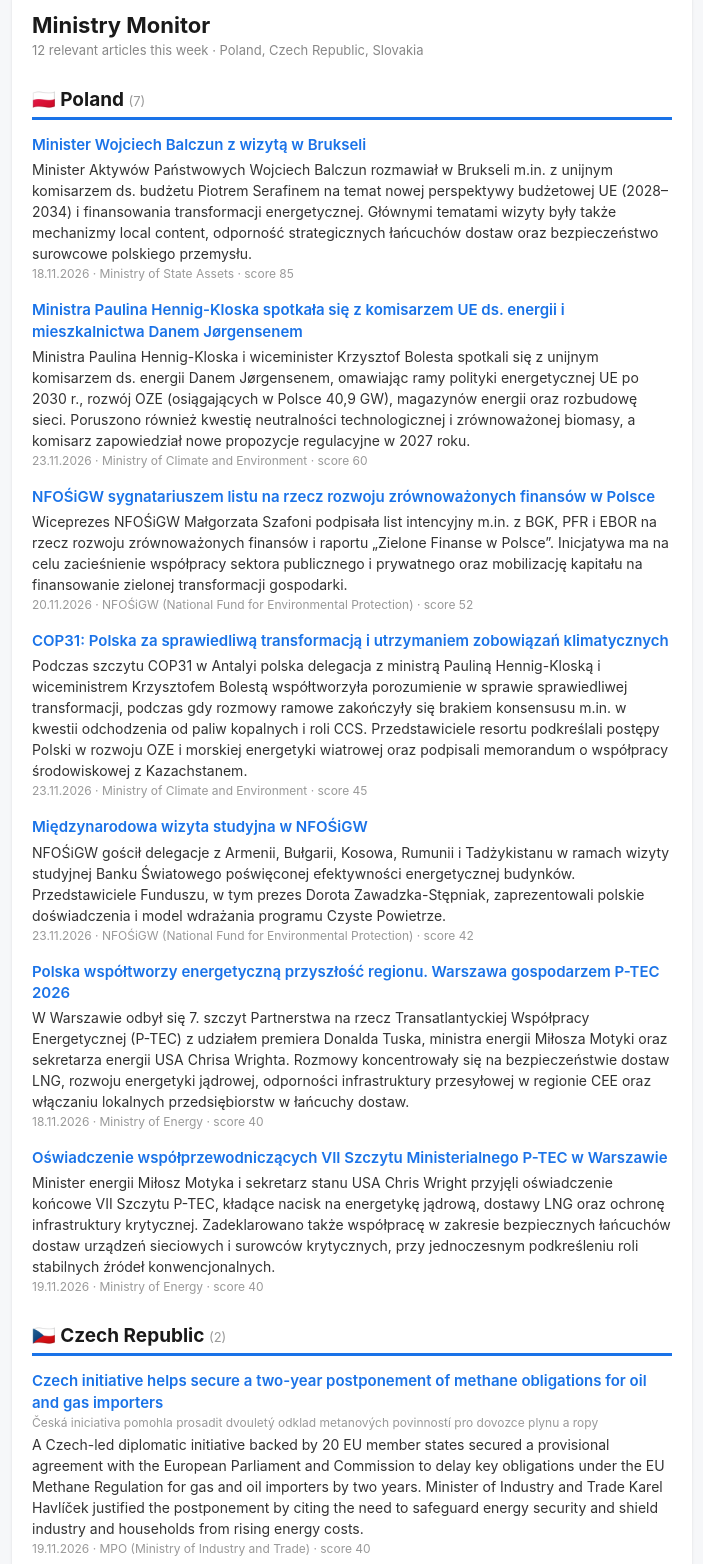
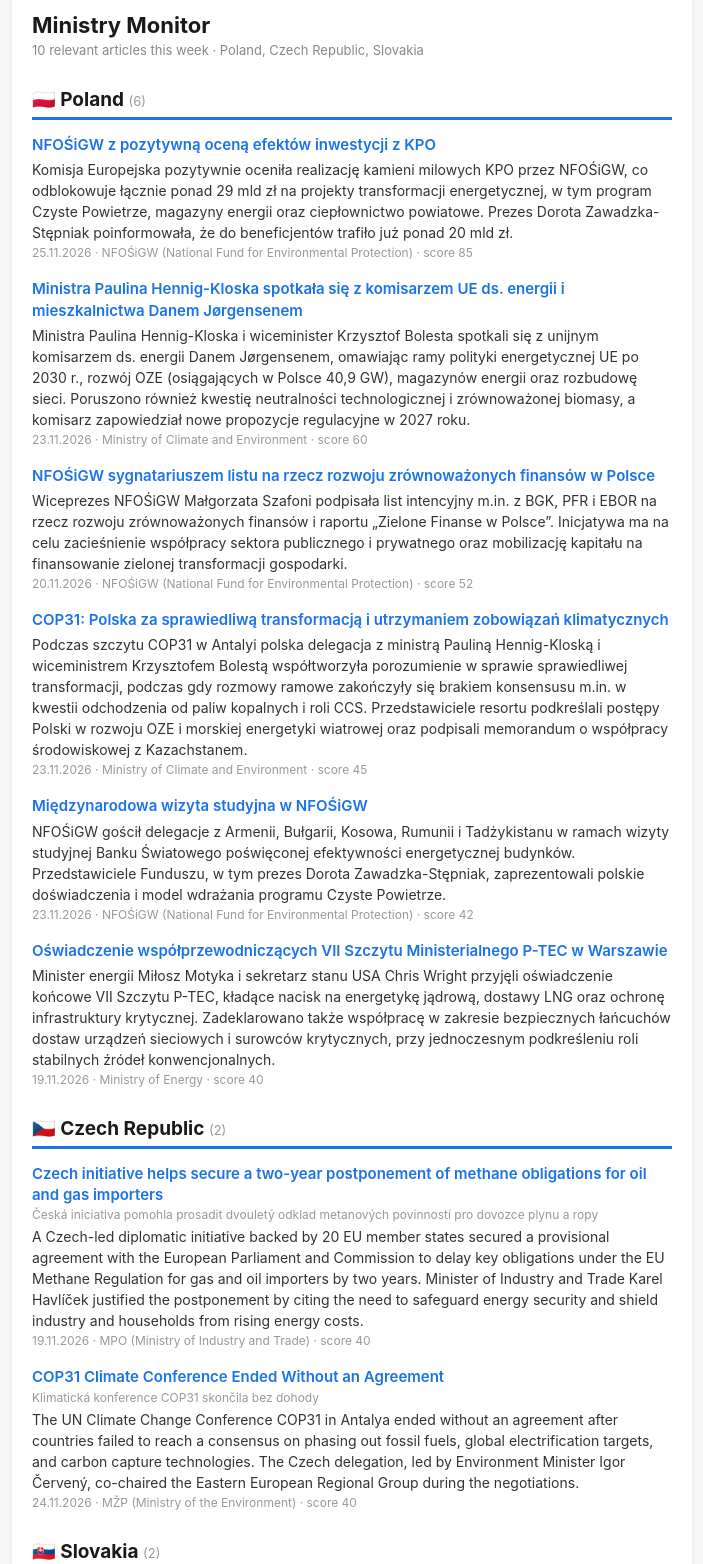
Before and after one commit to kalbarczykcleantechforcee/ministry-monitor, a website: page docs/index.html in a window 1280 px wide. Shown: the part 40-1604 px from the top of the page, without its empty margins (288-991 px from the left). Drawn offline with Linux system fonts and the light colour scheme.

Commit message:
data: daily run 2026-11-25

```diff
--- a/docs/index.html
+++ b/docs/index.html
@@ -6,15 +6,15 @@
 
     <div style="font-family:-apple-system,Segoe UI,Roboto,Helvetica,Arial,sans-serif;max-width:640px;margin:0 auto;padding:20px">
       <h1 style="color:#1a1a1a;font-size:22px;margin:0 0 4px">Ministry Monitor</h1>
-      <p style="color:#888;font-size:13px;margin:0">12 relevant articles this week · Poland, Czech Republic, Slovakia</p>
+      <p style="color:#888;font-size:13px;margin:0">10 relevant articles this week · Poland, Czech Republic, Slovakia</p>
 
-      <h2 style="color:#1a1a1a;font-size:19px;margin:30px 0 14px;border-bottom:3px solid #1a73e8;padding-bottom:6px">🇵🇱 Poland <span style="color:#999;font-size:13px;font-weight:normal">(7)</span></h2>
+      <h2 style="color:#1a1a1a;font-size:19px;margin:30px 0 14px;border-bottom:3px solid #1a73e8;padding-bottom:6px">🇵🇱 Poland <span style="color:#999;font-size:13px;font-weight:normal">(6)</span></h2>
 
     <div style="margin:0 0 18px">
-      <a href="https://www.gov.pl/web/aktywa-panstwowe/minister-wojciech-balczun-z-wizyta-w-brukseli" style="color:#1a73e8;text-decoration:none;font-size:15px;font-weight:600;line-height:1.35">Minister Wojciech Balczun z wizytą w Brukseli</a>
+      <a href="https://www.gov.pl/web/nfosigw/nfosigw-z-pozytywna-ocena-efektow-inwestycji-z-kpo" style="color:#1a73e8;text-decoration:none;font-size:15px;font-weight:600;line-height:1.35">NFOŚiGW z pozytywną oceną efektów inwestycji z KPO</a>
 
-      <p style="color:#333;margin:4px 0 2px;font-size:14px;line-height:1.5">Minister Aktywów Państwowych Wojciech Balczun rozmawiał w Brukseli m.in. z unijnym komisarzem ds. budżetu Piotrem Serafinem na temat nowej perspektywy budżetowej UE (2028–2034) i finansowania transformacji energetycznej. Głównymi tematami wizyty były także mechanizmy local content, odporność strategicznych łańcuchów dostaw oraz bezpieczeństwo surowcowe polskiego przemysłu.</p>
-      <div style="color:#999;font-size:12px">18.11.2026 · Ministry of State Assets · score 85</div>
+      <p style="color:#333;margin:4px 0 2px;font-size:14px;line-height:1.5">Komisja Europejska pozytywnie oceniła realizację kamieni milowych KPO przez NFOŚiGW, co odblokowuje łącznie ponad 29 mld zł na projekty transformacji energetycznej, w tym program Czyste Powietrze, magazyny energii oraz ciepłownictwo powiatowe. Prezes Dorota Zawadzka-Stępniak poinformowała, że do beneficjentów trafiło już ponad 20 mld zł.</p>
+      <div style="color:#999;font-size:12px">25.11.2026 · NFOŚiGW (National Fund for Environmental Protection) · score 85</div>
     </div>
     <div style="margin:0 0 18px">
       <a href="https://www.gov.pl/web/klimat/ministra-paulina-hennig-kloska-spotkala-sie-z-komisarzem-ue-ds-energii-i-mieszkalnictwa-danem-jrgensenem" style="color:#1a73e8;text-decoration:none;font-size:15px;font-weight:600;line-height:1.35">Ministra Paulina Hennig-Kloska spotkała się z komisarzem UE ds. energii i mieszkalnictwa Danem Jørgensenem</a>
@@ -41,12 +41,6 @@
       <div style="color:#999;font-size:12px">23.11.2026 · NFOŚiGW (National Fund for Environmental Protection) · score 42</div>
     </div>
     <div style="margin:0 0 18px">
-      <a href="https://www.gov.pl/web/energia/polska-wspoltworzy-energetyczna-przyszlosc-regionu-warszawa-gospodarzem-p-tec-2026" style="color:#1a73e8;text-decoration:none;font-size:15px;font-weight:600;line-height:1.35">Polska współtworzy energetyczną przyszłość regionu. Warszawa gospodarzem P-TEC 2026</a>
-
-      <p style="color:#333;margin:4px 0 2px;font-size:14px;line-height:1.5">W Warszawie odbył się 7. szczyt Partnerstwa na rzecz Transatlantyckiej Współpracy Energetycznej (P-TEC) z udziałem premiera Donalda Tuska, ministra energii Miłosza Motyki oraz sekretarza energii USA Chrisa Wrighta. Rozmowy koncentrowały się na bezpieczeństwie dostaw LNG, rozwoju energetyki jądrowej, odporności infrastruktury przesyłowej w regionie CEE oraz włączaniu lokalnych przedsiębiorstw w łańcuchy dostaw.</p>
-      <div style="color:#999;font-size:12px">18.11.2026 · Ministry of Energy · score 40</div>
-    </div>
-    <div style="margin:0 0 18px">
       <a href="https://www.gov.pl/web/energia/oswiadczenie-wspolprzewodniczacych-vii-szczytu-ministerialnego-p-tec-w-warszawie" style="color:#1a73e8;text-decoration:none;font-size:15px;font-weight:600;line-height:1.35">Oświadczenie współprzewodniczących VII Szczytu Ministerialnego P-TEC w Warszawie</a>
 
       <p style="color:#333;margin:4px 0 2px;font-size:14px;line-height:1.5">Minister energii Miłosz Motyka i sekretarz stanu USA Chris Wright przyjęli oświadczenie końcowe VII Szczytu P-TEC, kładące nacisk na energetykę jądrową, dostawy LNG oraz ochronę infrastruktury krytycznej. Zadeklarowano także współpracę w zakresie bezpiecznych łańcuchów dostaw urządzeń sieciowych i surowców krytycznych, przy jednoczesnym podkreśleniu roli stabilnych źródeł konwencjonalnych.</p>
@@ -66,19 +60,13 @@
       <p style="color:#333;margin:4px 0 2px;font-size:14px;line-height:1.5">The UN Climate Change Conference COP31 in Antalya ended without an agreement after countries failed to reach a consensus on phasing out fossil fuels, global electrification targets, and carbon capture technologies. The Czech delegation, led by Environment Minister Igor Červený, co-chaired the Eastern European Regional Group during the negotiations.</p>
       <div style="color:#999;font-size:12px">24.11.2026 · MŽP (Ministry of the Environment) · score 40</div>
     </div>
-      <h2 style="color:#1a1a1a;font-size:19px;margin:30px 0 14px;border-bottom:3px solid #1a73e8;padding-bottom:6px">🇸🇰 Slovakia <span style="color:#999;font-size:13px;font-weight:normal">(3)</span></h2>
+      <h2 style="color:#1a1a1a;font-size:19px;margin:30px 0 14px;border-bottom:3px solid #1a73e8;padding-bottom:6px">🇸🇰 Slovakia <span style="color:#999;font-size:13px;font-weight:normal">(2)</span></h2>
 
     <div style="margin:0 0 18px">
       <a href="https://envirofond.sk/2026/11/23/vyzva-mof-8-2026-ee-v-podnikoch-2/" style="color:#1a73e8;text-decoration:none;font-size:15px;font-weight:600;line-height:1.35">Call MoF – 8/2026 (“Energy Efficiency in Enterprises”)</a>
       <div style="color:#999;font-size:12px;margin-top:2px">Výzva MoF – 8/2026 (“EE v podnikoch”)</div>
       <p style="color:#333;margin:4px 0 2px;font-size:14px;line-height:1.5">Slovakia&#39;s Environmental Fund published administrative templates, including declarations of project co-financing and power-of-attorney forms, for Modernisation Fund call MoF – 8/2026 targeting energy efficiency in enterprises.</p>
       <div style="color:#999;font-size:12px">23.11.2026 · Environmental Fund · score 65</div>
-    </div>
-    <div style="margin:0 0 18px">
-      <a href="https://mirri.gov.sk/aktuality/ministerstvo/mirri-sr-cerpanie-programu-slovensko-uz-presiahlo-3-miliardy-eur-vyzvy-pokryvaju-takmer-95-percent-alokacie/" style="color:#1a73e8;text-decoration:none;font-size:15px;font-weight:600;line-height:1.35">MIRRI SR: Absorption of Program Slovakia Has Exceeded €3 Billion, with Calls Covering Nearly 95% of Allocation</a>
-      <div style="color:#999;font-size:12px;margin-top:2px">MIRRI SR: Čerpanie Programu Slovensko už presiahlo 3 miliardy eur, výzvy pokrývajú takmer 95 percent alokácie</div>
-      <p style="color:#333;margin:4px 0 2px;font-size:14px;line-height:1.5">Minister Samuel Migaľ announced that Slovakia has absorbed €3.09 billion (24.5%) of the €12.6 billion Program Slovakia allocation and noted that spending targets for the Just Transition Fund have been met to secure 100% of its allocation. While covering key EU transition funds, the announcement is primarily a high-level administrative update on overall cohesion funding progress across all sectors.</p>
-      <div style="color:#999;font-size:12px">18.11.2026 · MIRRI SR (Ministry of Investments and Informatization) · score 50</div>
     </div>
     <div style="margin:0 0 18px">
       <a href="https://envirofond.sk/2026/11/20/vyzva-mof-8-2026-cestne-vyhlasenia-ku-aktivite-f2/" style="color:#1a73e8;text-decoration:none;font-size:15px;font-weight:600;line-height:1.35">Modernisation Fund Call 8/2026: Statutory Declarations for Activity F2</a>
@@ -91,6 +79,6 @@
         Articles from the last 7 days, scored by AI for relevance to district heating, local content, the Industrial Accelerator Act / NZIA, EU ETS &amp; CBAM, the Innovation Fund and EU funds for the energy transition. Polish summaries for Polish sources; Czech and Slovak titles and summaries translated into English.
       </p>
     </div>
-    <p style="font-family:sans-serif;color:#aaa;font-size:11px;padding:0 20px 20px;margin:0">Preview of the next digest (last 7 days). Updated 2026-11-24 18:43 UTC.</p>
+    <p style="font-family:sans-serif;color:#aaa;font-size:11px;padding:0 20px 20px;margin:0">Preview of the next digest (last 7 days). Updated 2026-11-25 17:52 UTC.</p>
   </div>
 </body></html>
```
Also changed, not shown: 1 other file.
